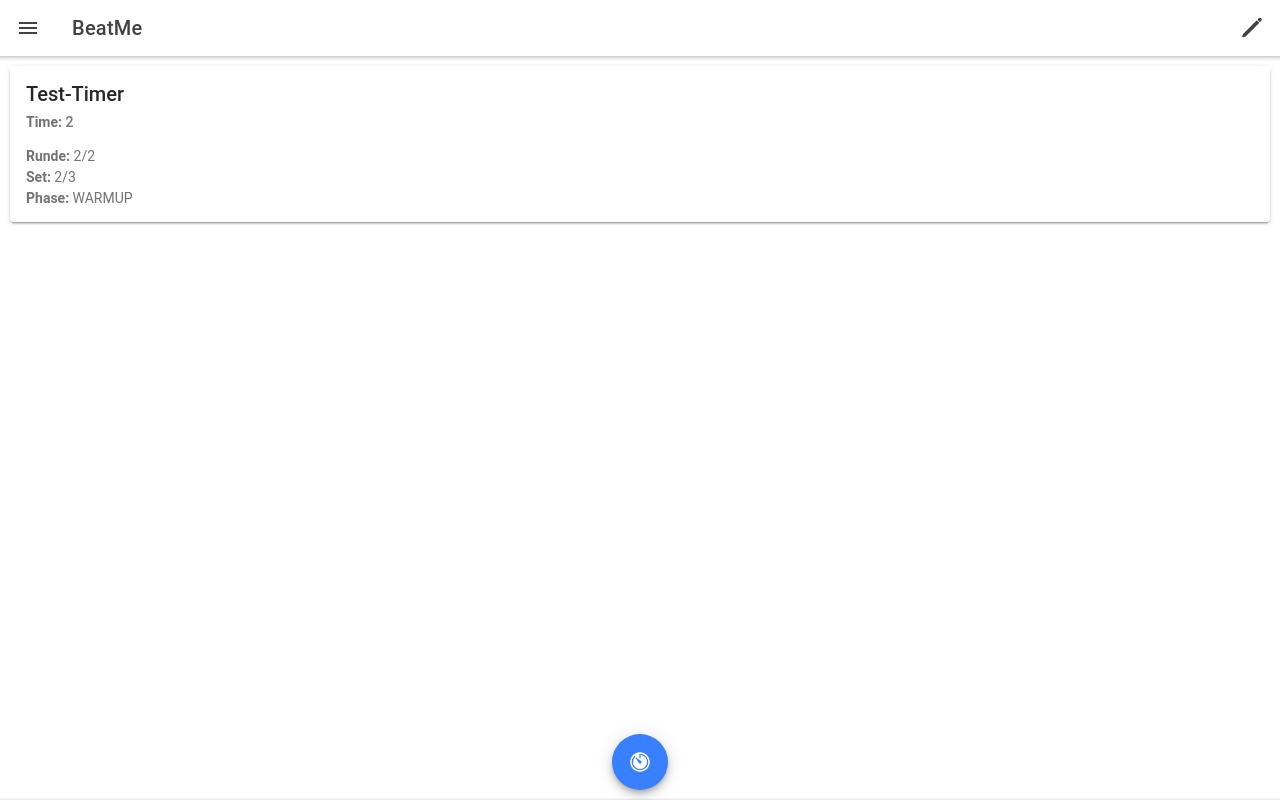
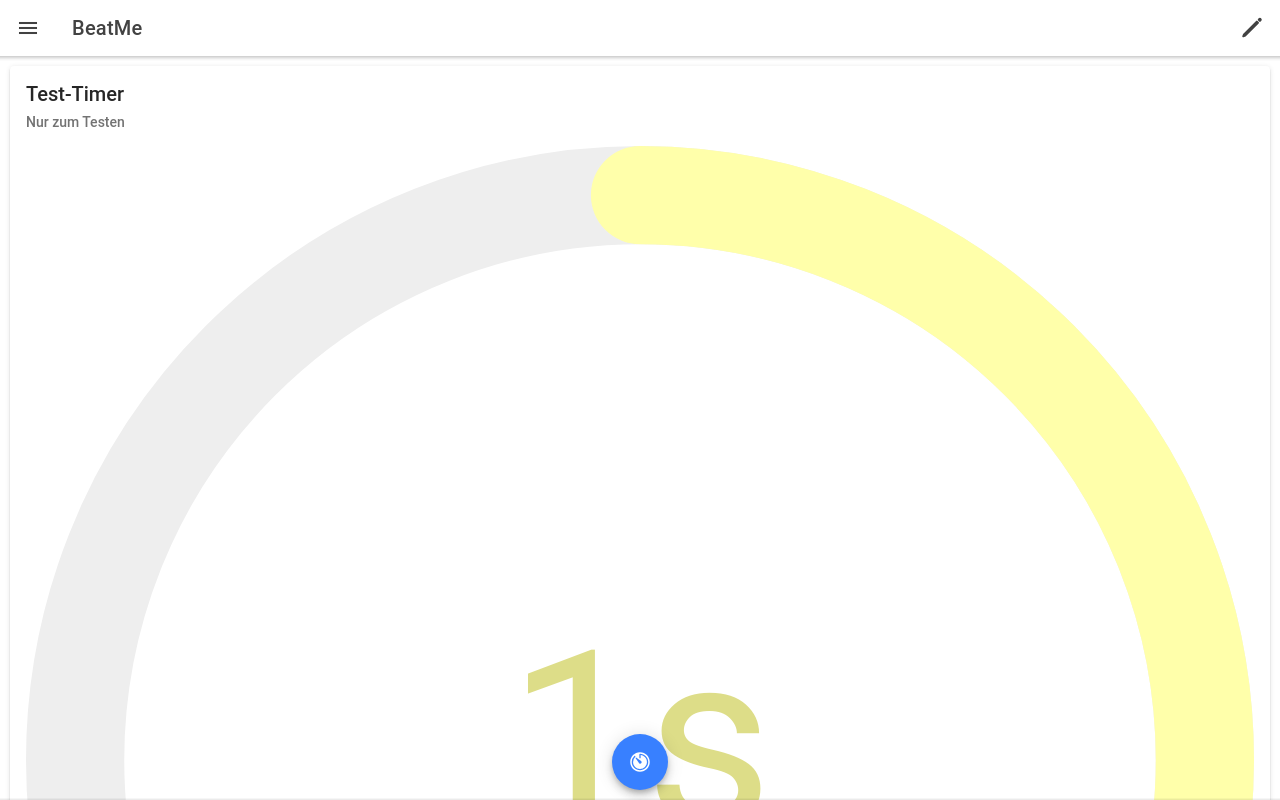
Before and after one commit to kuragedojo/beatme, a React (Create React App) app: page /timer in a window 1280 px wide. Built offline with nearby package versions, Linux system fonts and the light colour scheme.

Commit message:
Add visual progress circle

```diff
--- a/package.json
+++ b/package.json
@@ -3,7 +3,11 @@
   "version": "0.0.1",
   "private": true,
   "dependencies": {
+    "@capacitor/app": "1.0.0",
     "@capacitor/core": "3.0.0",
+    "@capacitor/haptics": "1.0.0",
+    "@capacitor/ios": "3.0.0",
+    "@capacitor/keyboard": "1.0.0",
     "@ionic/react": "^5.5.0",
     "@ionic/react-router": "^5.5.0",
     "@testing-library/jest-dom": "^5.11.9",
@@ -17,6 +21,7 @@
     "@types/react-router-dom": "^5.1.7",
     "ionicons": "^5.4.0",
     "react": "^17.0.1",
+    "react-circular-progressbar": "^2.0.4",
     "react-dom": "^17.0.1",
     "react-router": "^5.2.0",
     "react-router-dom": "^5.2.0",
--- a/src/pages/Timer.tsx
+++ b/src/pages/Timer.tsx
@@ -3,6 +3,8 @@ import React, { Component } from 'react';
 import { RefresherEventDetail } from '@ionic/core';
 import './Timer.css';
 import { IonCard, IonCardHeader, IonCardSubtitle, IonCardTitle, IonCardContent, IonRefresher, IonRefresherContent, IonContent } from '@ionic/react';
+import { CircularProgressbar, buildStyles } from 'react-circular-progressbar';
+import 'react-circular-progressbar/dist/styles.css';
 
 enum TimerPhase {
   START,
@@ -14,6 +16,7 @@ enum TimerPhase {
 
 type TimerState = {
   time: number,
+  maxTime: number,
   round: number,
   set: number,
   phase: TimerPhase,
@@ -35,6 +38,7 @@ export class Timer extends Component<TimerProps, TimerState> {
 
     this.state = {
       time: props.warmUpTime,
+      maxTime: props.warmUpTime,
       round: props.rounds,
       set: props.sets,
       phase: TimerPhase.START,
@@ -78,8 +82,45 @@ export class Timer extends Component<TimerProps, TimerState> {
     }
   }
 
+  getPhaseColorPath() {
+    if (this.state.phase === TimerPhase.START) {
+      return '#000';
+    }
+    if (this.state.phase === TimerPhase.WARMUP) {
+      return '#aff';
+    }
+    if (this.state.phase === TimerPhase.WORKOUT) {
+      return '#afa';
+    }
+    if (this.state.phase === TimerPhase.REST) {
+      return '#ffa';
+    }
+    if (this.state.phase === TimerPhase.END) {
+      return '#fff';
+    }
+  }
+
+  getPhaseColorText() {
+    if (this.state.phase === TimerPhase.START) {
+      return '#000';
+    }
+    if (this.state.phase === TimerPhase.WARMUP) {
+      return '#8dd';
+    }
+    if (this.state.phase === TimerPhase.WORKOUT) {
+      return '#8d8';
+    }
+    if (this.state.phase === TimerPhase.REST) {
+      return '#dd8';
+    }
+    if (this.state.phase === TimerPhase.END) {
+      return '#fff';
+    }
+  }
+
   tick() {
     let newTime = this.state.time - 1;
+    let newMaxTime = this.state.maxTime;
     let newPhase = this.state.phase;
     let newRound = this.state.round;
     let newSet = this.state.set;
@@ -88,20 +129,23 @@ export class Timer extends Component<TimerProps, TimerState> {
       newPhase = TimerPhase.WORKOUT;
     }
 
-    if (newTime === 0) {
+    if (newTime < 0) {
       if (this.state.phase === TimerPhase.WARMUP) {
         newPhase = TimerPhase.WORKOUT;
         newTime = this.props.workoutTime;
+        newMaxTime = newTime;
       }
 
       if (this.state.phase === TimerPhase.WORKOUT) {
         newPhase = TimerPhase.REST;
         newTime = this.props.restTime;
+        newMaxTime = newTime;
       }
 
       if (this.state.phase === TimerPhase.REST) {
         newPhase = TimerPhase.WARMUP;
         newTime = this.props.warmUpTime;
+        newMaxTime = newTime;
         if (newSet === 1) {
           if (newRound === 1) {
             newPhase = TimerPhase.END;
@@ -118,6 +162,7 @@ export class Timer extends Component<TimerProps, TimerState> {
 
     this.setState({
       time: newTime,
+      maxTime: newMaxTime,
       phase: newPhase,
       round: newRound,
       set: newSet
@@ -138,10 +183,22 @@ export class Timer extends Component<TimerProps, TimerState> {
           <IonCard>
             <IonCardHeader>
               <IonCardTitle>Test-Timer</IonCardTitle>
-              <IonCardSubtitle><strong>Time:</strong> {this.state.time}</IonCardSubtitle>
+              <IonCardSubtitle>Nur zum Testen</IonCardSubtitle>
             </IonCardHeader>
 
             <IonCardContent>
+            <CircularProgressbar
+            value={this.state.maxTime - this.state.time}
+            maxValue={this.state.maxTime}
+            text={this.state.time+'s'}
+            styles={buildStyles({
+              // Colors
+              pathColor: this.getPhaseColorPath(),
+              textColor: this.getPhaseColorText(),
+              trailColor: '#eee',
+              backgroundColor: '#3e98c7',
+            })}
+             />
               <strong>Runde:</strong> {this.state.round}/{this.props.rounds}<br />
               <strong>Set:</strong> {this.state.set}/{this.props.sets}<br />
               <strong>Phase:</strong> {this.getPhaseText()}<br />
```
Also changed, not shown: 1 other file (tests, documents, lock files or other folders).
